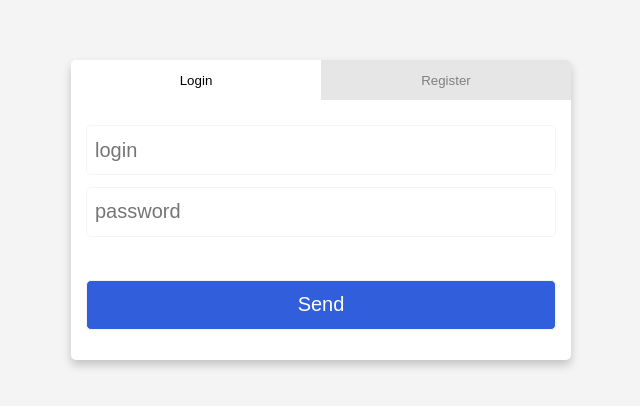
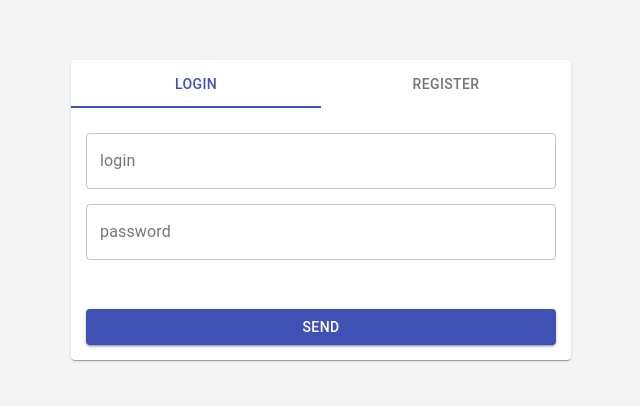
Before and after one commit to khmilevoi/devico-todo, a React app: page / in a window 1280 px wide. Shown: the part 190-596 px from the top of the page, without its empty margins (319-959 px from the left). Built offline with nearby package versions, Linux system fonts and the light colour scheme; no server answers.

Commit message:
feat complete auth component

```diff
--- a/package.json
+++ b/package.json
@@ -48,7 +48,6 @@
   },
   "dependencies": {
     "@material-ui/core": "^4.8.3",
-    "install": "^0.13.0",
     "prop-types": "^15.7.2",
     "react": "^16.12.0",
     "react-dom": "^16.12.0",
--- a/src/components/Auth.js
+++ b/src/components/Auth.js
@@ -1,21 +1,60 @@
 import React, { useState } from 'react';
 import PropTypes from 'prop-types';
+
+import {
+  Paper,
+  Tabs,
+  Tab,
+  makeStyles,
+  TextField,
+  Button,
+} from '@material-ui/core';
 
 import { connect } from 'dux/connect';
 
 import { logIn, register } from 'store/actions/auth';
 
-const isActive = (state, type) => (state === type ? 'active' : '');
+// const isActive = (state, type) => (state === type ? 'active' : '');
+
+const useStyles = makeStyles({
+  paper: {
+    width: '100%',
+    height: '100%',
+    maxWidth: '500px',
+    maxHeight: '300px',
+    padding: '20px 15px',
+  },
+  tabs: {
+    width: 'calc(100% + 30px)',
+    margin: '-20px 0 0 -15px',
+  },
+  tab: {
+    width: '50%',
+  },
+});
 
 export const Auth = ({ error, logIn, register }) => {
-  const [state, setState] = useState('login');
+  const [state, setState] = useState(0);
   const [login, setLogin] = useState('');
   const [password, setPassword] = useState('');
 
+  const classes = useStyles();
+
   return (
     <div className="auth">
-      <div className="auth__wrapper">
-        <div className="auth__buttons">
+      {/* <div className="auth__wrapper"> */}
+      <Paper className={classes.paper}>
+        <Tabs
+          className={classes.tabs}
+          value={state}
+          indicatorColor="primary"
+          textColor="primary"
+          onChange={(_, newState) => setState(newState)}
+        >
+          <Tab className={classes.tab} label="Login"></Tab>
+          <Tab className={classes.tab} label="Register"></Tab>
+        </Tabs>
+        {/* <div className="auth__buttons">
           <button
             className={`auth__buttons-button ${isActive(state, 'login')}`}
             onClick={() => setState('login')}
@@ -28,20 +67,38 @@ export const Auth = ({ error, logIn, register }) => {
           >
             Register
           </button>
-        </div>
+        </div> */}
         <form
           className="auth__form"
           onSubmit={(event) => {
             event.preventDefault();
 
-            if (state === 'login') {
+            if (state === 0) {
               logIn(login, password);
-            } else if (state === 'register') {
+            } else if (state === 1) {
               register(login, password);
             }
           }}
         >
-          <input
+          <TextField
+            label="login"
+            variant="outlined"
+            type="login"
+            value={login}
+            onChange={(event) => setLogin(event.target.value)}
+          />
+          <TextField
+            label="password"
+            variant="outlined"
+            type="password"
+            value={password}
+            onChange={(event) => setPassword(event.target.value)}
+          />
+          <div className="auth__form-error">{error && error.message}</div>
+          <Button type="submit" variant="contained" color="primary">
+            Send
+          </Button>
+          {/* <input
             type="login"
             className="auth__form-input auth__form-item"
             placeholder="login"
@@ -55,12 +112,12 @@ export const Auth = ({ error, logIn, register }) => {
             value={password}
             onChange={(event) => setPassword(event.target.value)}
           />
-          <div className="auth__form-error">{error && error.message}</div>
           <button type="submit" className="auth__form-button auth__form-item">
             Send
-          </button>
+          </button> */}
         </form>
-      </div>
+      </Paper>
+      {/* </div> */}
     </div>
   );
 };
--- a/src/styles/auth.scss
+++ b/src/styles/auth.scss
@@ -44,8 +44,8 @@
 
   &__form {
     width: 100%;
-    height: calc(100% - 25px);
-    padding: 25px 0 5px;
+    height: calc(100% - 8px);
+    padding: 25px 0 15px;
     display: flex;
     flex-direction: column;
     justify-content: space-between;
--- a/src/styles/index.scss
+++ b/src/styles/index.scss
@@ -33,18 +33,18 @@ body {
   display: none !important;
 }
 
-button {
-  outline: none;
-  border: none;
-  cursor: pointer;
-}
+// button {
+//   outline: none;
+//   border: none;
+//   cursor: pointer;
+// }
 
-input {
-  outline: none;
-  border: none;
+// input {
+//   outline: none;
+//   border: none;
 
-  &:active,
-  &:focus {
-    border: $main 1px solid;
-  }
-}
+//   &:active,
+//   &:focus {
+//     border: $main 1px solid;
+//   }
+// }
```
Also changed, not shown: 1 other file (tests, documents, lock files or other folders).
